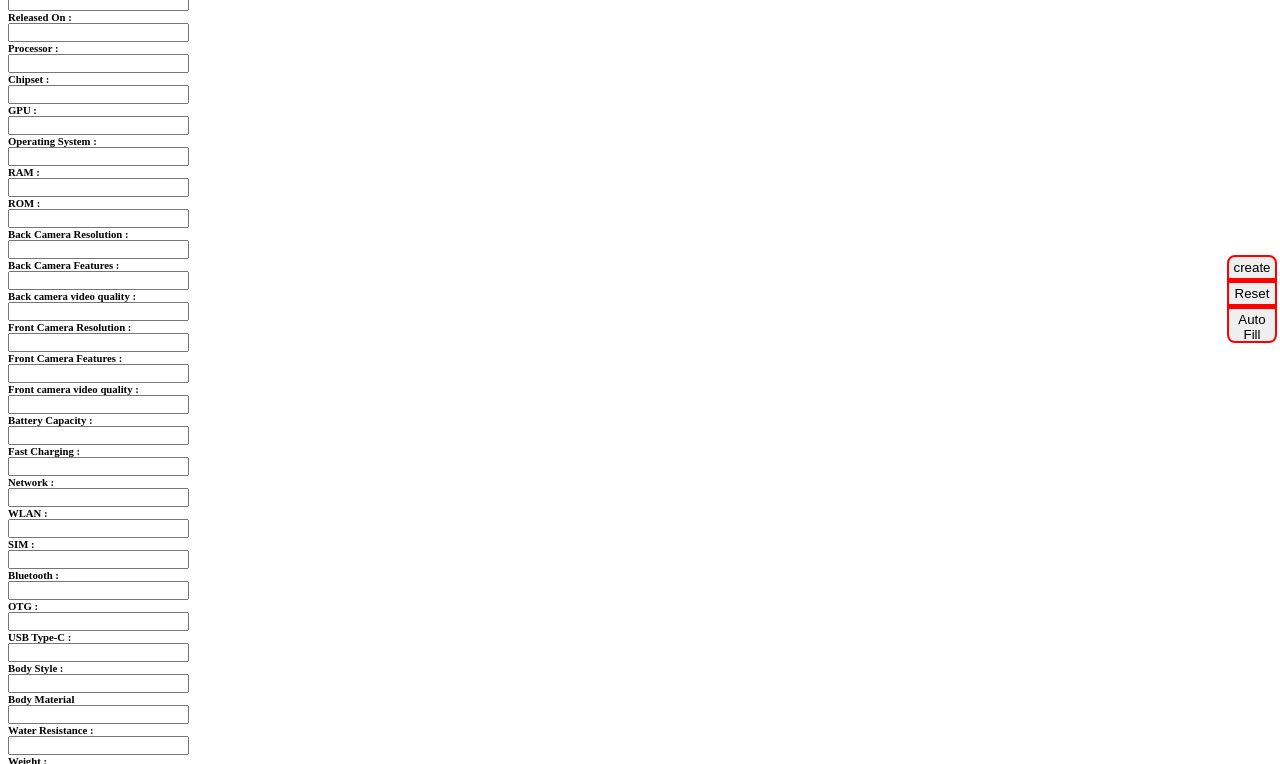
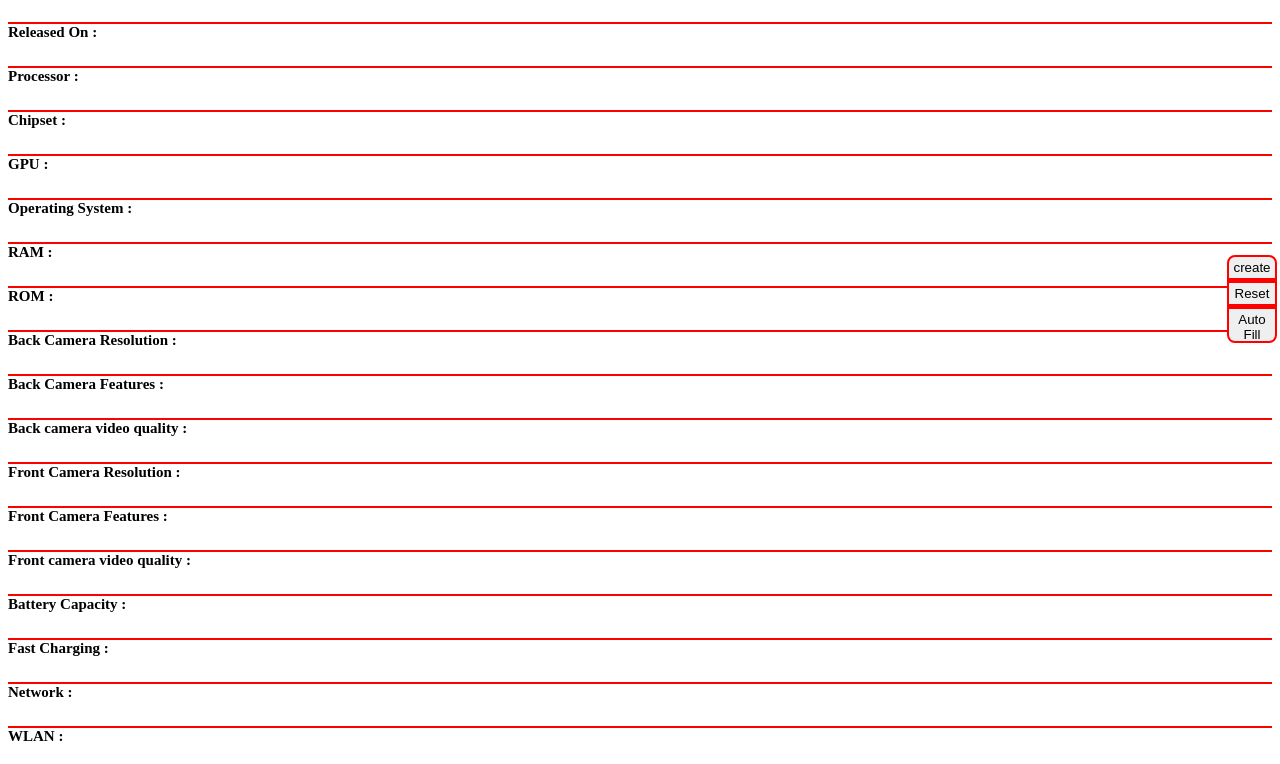
Before and after one commit to mrlaboratory/smartphone-article-template, a plain HTML site: page index.html in a window 1280 px wide. Shown: the part 65-829 px from the top of the page. Drawn offline with nearby package versions, Linux system fonts and the light colour scheme.

Commit message:
Update style.css

```diff
--- a/style.css
+++ b/style.css
@@ -31,7 +31,7 @@ body{
     margin-bottom: 5px;
 
 }
-.mrlsmartphonetable input{
+.smtbl input{
     width: 100%;
     padding: 5px;
     border:none;
@@ -39,7 +39,7 @@ body{
     border-bottom: 2px solid red;
 }
 
-.mrlsmartphonetable h6{
+.smtbl h6{
     font-size: 15px;
 }
 
```
